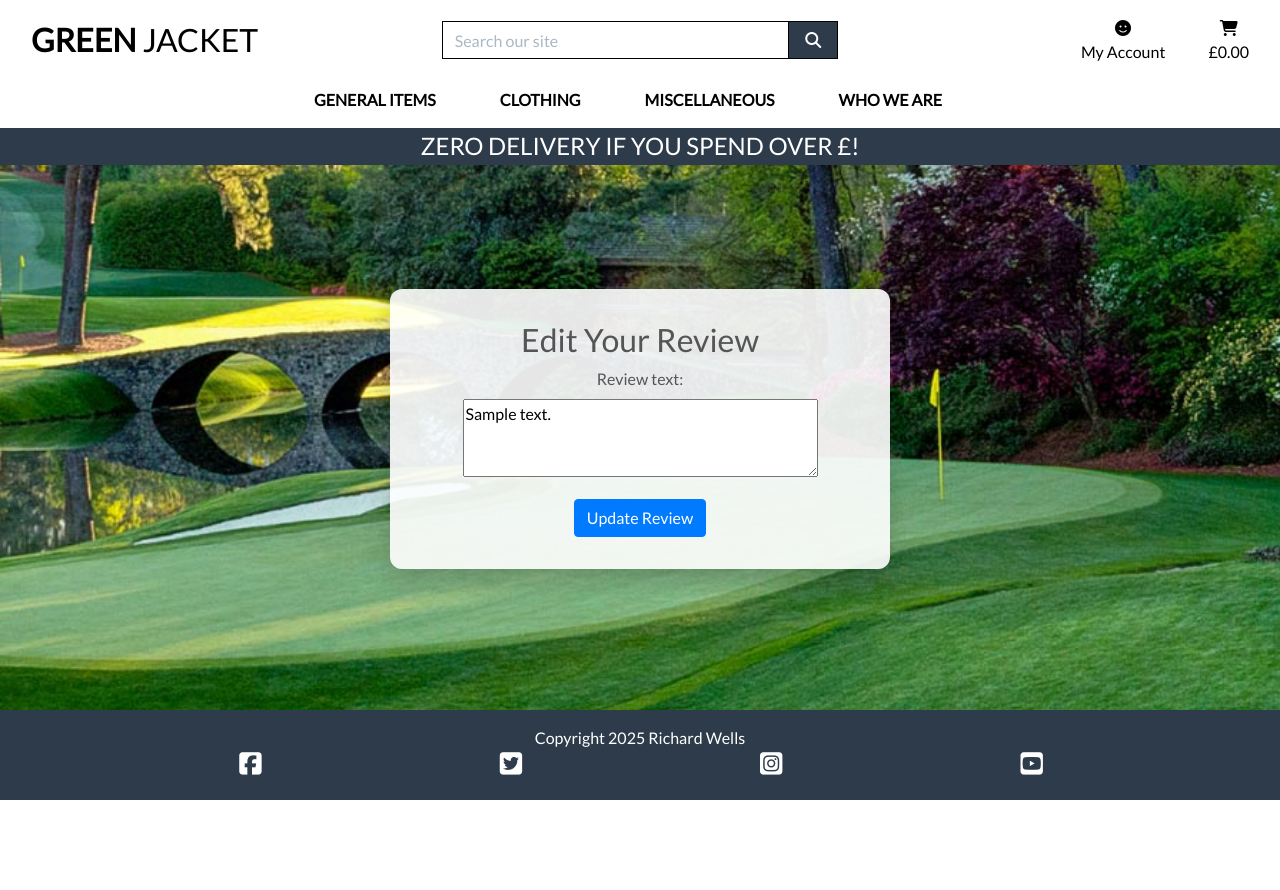
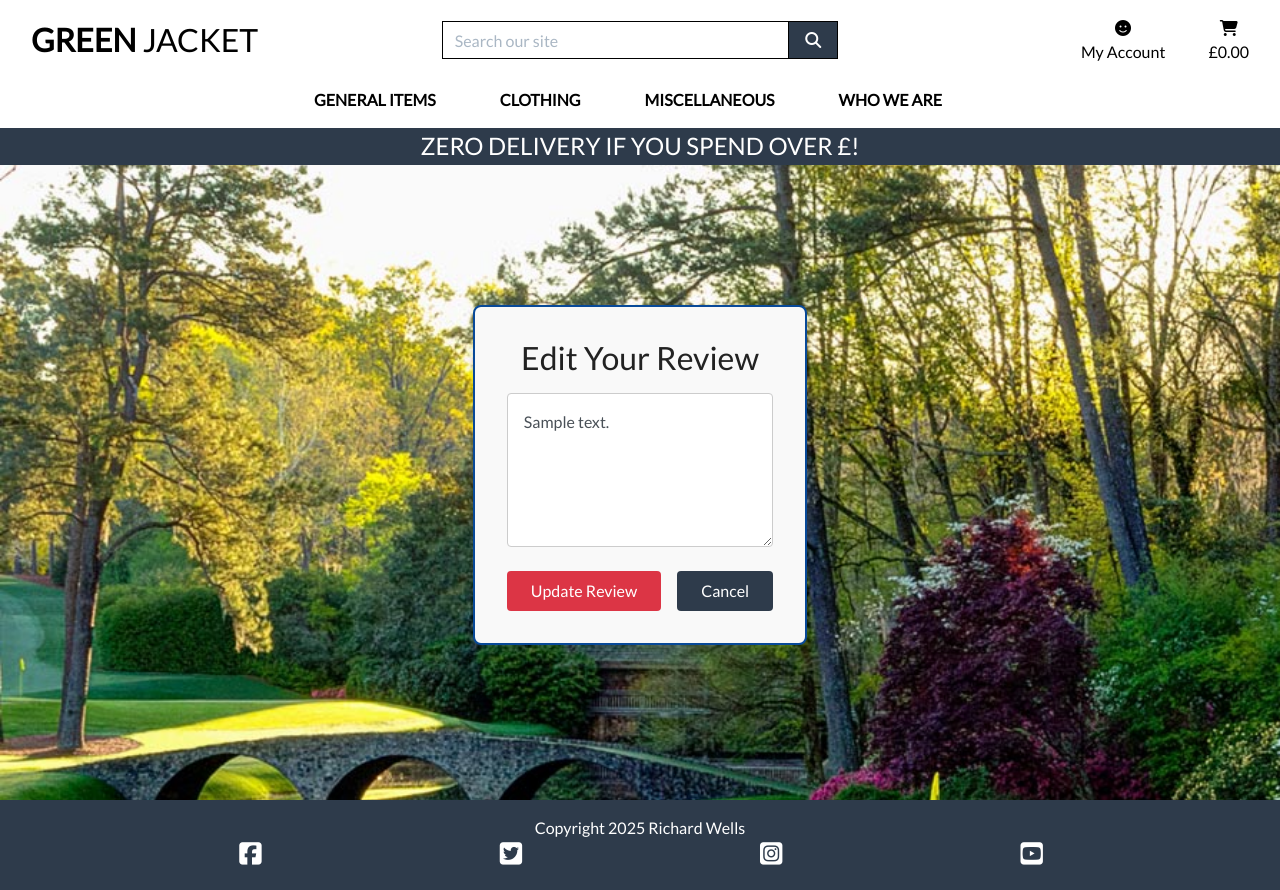
Before and after one commit to Richard-L4/Green_Jacket, a Django app: page /items/item/1/edit_review/1/ in a window 1280 px wide. Before the commit the page ends 800 px from the top, so only its background shows below. Run offline with Django 3.2, Linux system fonts and the light colour scheme; a user stored in the database is signed in; tables that the repository leaves empty hold one stand-in row (values such as "Sample post"); some libraries are stand-ins or nearby versions.

Commit message:
delete review page and cancel button to edit review page

```diff
--- a/items/templates/items/edit_review.html
+++ b/items/templates/items/edit_review.html
@@ -1,15 +1,19 @@
 {% extends "base.html" %}
 
 {% block content %}
- <div id="main-content">
-  <div class="review-box">
+<div id="edit-page">
+  <div id="edit-box">
     <h2>Edit Your Review</h2>
     <form method="POST">
       {% csrf_token %}
-      {{ form.as_p }}
-      <button type="submit" class="btn btn-primary">Update Review</button>
+      <div class="form-group">
+        <textarea name="review_text" rows="5" class="form-control" required>{{ review.review_text }}</textarea>
+      </div>
+      <div class="button-row">
+        <button type="submit">Update Review</button>
+        <a href="{% url 'item_detail' pk=item.id %}">Cancel</a>
+      </div>
     </form>
   </div>
 </div>
-
 {% endblock %}
--- a/items/templates/items/item_detail.html
+++ b/items/templates/items/item_detail.html
@@ -135,10 +135,8 @@
 
             {% if review.user == user %}
             <a href="{% url 'edit_review' item.id review.id %}" class="btn btn-sm btn-secondary">Edit</a>
-            <form action="{% url 'delete_review' item.id review.id %}" method="post" class="d-inline">
-                {% csrf_token %}
-                <button class="btn btn-sm btn-danger" type="submit">Delete</button>
-            </form>
+            <a href="{% url 'delete_review' item.id review.id %}" class="btn btn-sm btn-danger">Delete</a>
+
             {% endif %}
         </div>
         {% empty %}
--- a/items/views.py
+++ b/items/views.py
@@ -167,7 +167,9 @@
 
 @login_required
 def edit_review(request, pk, review_id):
+    item = get_object_or_404(Item, pk=pk)
     review = get_object_or_404(Review, id=review_id, user=request.user)
+
     if request.method == 'POST':
         form = ReviewForm(request.POST, instance=review)
         if form.is_valid():
@@ -175,16 +177,28 @@
             return redirect('item_detail', pk=pk)
     else:
         form = ReviewForm(instance=review)
-    return render(request, 'items/edit_review.html', {'form': form, 'item_id': pk})
 
+    return render(request, 'items/edit_review.html', {
+        'form': form,
+        'item': item,
+        'review': review
+    })
 
 
 @login_required
 def delete_review(request, pk, review_id):
     review = get_object_or_404(Review, id=review_id, user=request.user)
+
     if request.method == 'POST':
         review.delete()
-    return redirect('item_detail', pk=pk)
+        messages.success(request, "Your review was deleted.")
+        return redirect('item_detail', pk=pk)
+
+    return render(request, 'items/delete_review.html', {
+        'review': review,
+        'item_id': pk,
+    })
+
 
 
 @require_POST
--- a/static/css/base.css
+++ b/static/css/base.css
@@ -110,6 +110,134 @@
 
 #about-page .centered-button {
   margin-top: 1rem;
+}
+
+#edit-page {
+  min-height: 100vh;
+  display: flex;
+  flex-direction: column;
+  justify-content: center;
+  align-items: center;
+  text-align: center;
+  padding: 150px 20px 0 20px;
+}
+
+#edit-box {
+  background-color: #f9f9f9;
+  border: 2px solid #084998;
+  border-radius: 8px;
+  padding: 2rem;
+  max-width: 600px;
+  box-shadow: 0 4px 8px rgba(0,0,0,0.1);
+}
+
+#edit-box h2 {
+  margin-bottom: 1rem;
+  font-size: 2rem;
+  color: #222;
+}
+
+#edit-box form textarea {
+  width: 100%;
+  padding: 1rem;
+  font-size: 1rem;
+  margin-bottom: 1.5rem;
+  border: 1px solid #ccc;
+  border-radius: 4px;
+}
+
+#edit-box form .button-row {
+  display: flex;
+  gap: 1rem;
+  justify-content: center;
+}
+
+#edit-box form button,
+#edit-box form a {
+  padding: 0.5rem 1.5rem;
+  font-size: 1rem;
+  border-radius: 4px;
+  text-decoration: none;
+  cursor: pointer;
+  border: none;
+  transition: background-color 0.3s ease;
+}
+
+#edit-box form button {
+  background-color: #dc3545; /* danger red */
+  color: white;
+}
+
+#edit-box form button:hover {
+  background-color: #b02a37;
+}
+
+#edit-box form a {
+    color: #fff !important;
+    background-color: #2e3b4b !important;
+    border-color:#2e3b4b !important;
+}
+
+#edit-box form a:hover {
+   background-color: #084998 !important;
+}
+
+
+#delete-page {
+  min-height: 100vh;
+  display: flex;
+  flex-direction: column;
+  justify-content: center;
+  align-items: center;
+  text-align: center;
+  padding-top: 150px;
+  padding-right: 20px;
+  padding-bottom: 0px;
+  padding-left: 20px;
+}
+
+
+#delete-box {
+  background-color: #f9f9f9;      /* light gray background */
+  border: 2px solid #084998;      /* blue border */
+  border-radius: 8px;             /* rounded corners */
+  padding: 2rem;                  /* spacing inside */
+  max-width: 600px;               /* width limit */
+  margin: 2rem auto;              /* center horizontally with margin */
+  box-shadow: 0 4px 8px rgba(0,0,0,0.1); /* subtle shadow */
+  color: #333;                   /* dark text */
+  text-align: center;            /* center text */
+}
+
+
+
+#delete-page form button,
+#delete-page form a {
+  padding: 0.5rem 1.5rem;
+  font-size: 1rem;
+  border-radius: 4px;
+  text-decoration: none;
+  cursor: pointer;
+  border: none;
+  transition: background-color 0.3s ease;
+}
+
+#delete-page form button {
+  background-color: #dc3545; /* bootstrap danger red */
+  color: white;
+}
+
+#delete-page form button:hover {
+  background-color: #b02a37;
+}
+
+#delete-page form a {
+  background-color: #2e3b4b; /* bootstrap secondary gray */
+  color: white;
+}
+
+#delete-page form a:hover {
+  background-color: #084998;
 }
 
 /*  custom button style for leave a review */
```
Also changed, not shown: items/templates/items/delete_review.html (added, +18 -0 lines).
